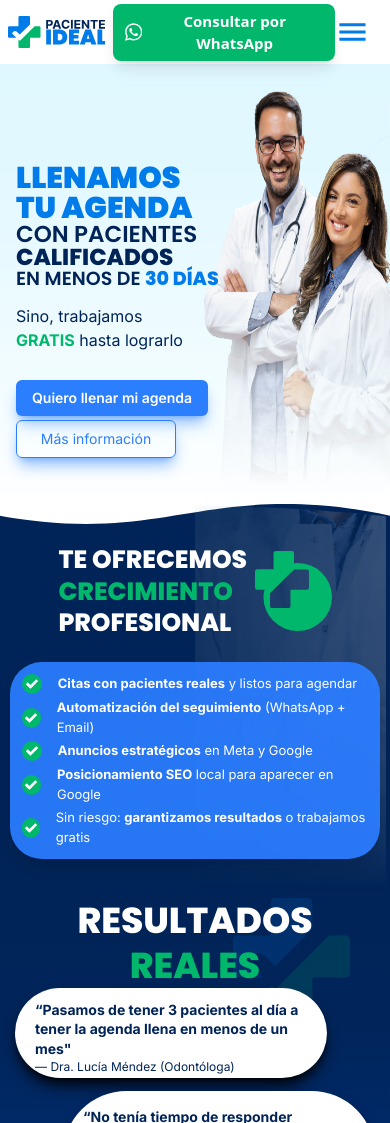
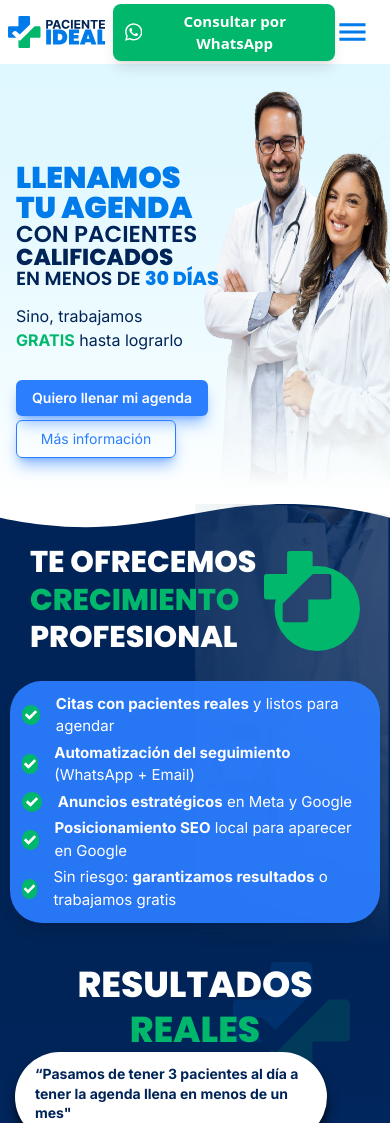
Before and after one commit to JeisonBalduz/Cesar-run, a website: page index.html in a window 390 px wide. Shown: the top 1123 px of the page. Drawn offline with nearby package versions, Linux system fonts and the light colour scheme; a script that the page names is missing.

Commit message:
pantallas final

```diff
--- a/index.html
+++ b/index.html
@@ -193,7 +193,7 @@
     </section>
 
     <!-- ===== SECCIÓN BENEFICIOS ===== -->
-    <section id="beneficios" class="section2 w-screen  relative z-10 -mt-[1px]">
+    <section id="beneficios" class="section2 w-screen  relative z-10 -mt-[1px] ">
         <div>
             <svg xmlns="http://www.w3.org/2000/svg" viewBox="0 0 1920.34 952.16"
                 class="svg2 absolute top-0 left-0 w-full h-full" preserveAspectRatio="none">
@@ -217,19 +217,19 @@
             <div class="absolute right-0 top-0 bottom-0 h-full w-1/2 m-0 p-0 overflow-hidden ">
                 <img class="beneficio_img1 imagen-manosdoc absolute right-0 top-0 h-full w-auto object-contain md:object-cover m-0 p-0 overflow-hidden "
                     src="src/webs/crecimiento_freepikimagesection2.webp" alt="Imagen de crecimiento"
-                    style="top: 0.5%;right: -3%;max-width: none;" />
+                    style="top: -0.5%;right: -5%;max-width: none;" />
             </div>
             <div class="relative w-full flex items-center flex-col justify-center sm:mt-1">
                 <!-- Texto de fondo, posicionado absolutamente a la izquierda -->
                 <div class="flex  md:flex-row items-center justify-center sm:gap-6 sm:w-full sm:mx-auto xl:mt-20">
                     <h2
-                        class="max-md:mr-2 pop max-sm:text-[25px] md:text-5xl xl:text-6xl  font-extrabold text-white leading-tight text-left">
+                        class="max-md:mr-2 pop max-sm:text-[30px] md:text-5xl xl:text-6xl  font-extrabold text-white leading-tight text-left">
                         <span class="pop block">TE OFRECEMOS</span>
                         <span class="pop block text-mintgreen">CRECIMIENTO</span>
                         <span class="pop block">PROFESIONAL</span>
                     </h2>
                     <img src="src/svg/icon_integration2.svg" alt="icono"
-                        class="sm:w-40 sm:h-40 xl:w-75 xl:h-60 md:flex-shrink-0 max-sm:h-20" />
+                        class="sm:w-40 sm:h-40 xl:w-75 xl:h-60 md:flex-shrink-0 max-sm:h-25" />
                 </div>
                 <div
                     class="w-full absolute left-10 top-1/2 -translate-y-1/2 pointer-events-none select-none z-0 letras-section2 max-sm:hidden">
@@ -241,10 +241,9 @@
                     </h1>
                 </div>
                 <!-- Bloque azul centrado en la pantalla -->
-                <div
-                    class="max-sm:w-[95vw] relative z-10 flex flex-col items-center w-full max-w-2xl xl:max-w-3xl conten_menu mx-auto">
+                <div class="max-sm:w-[95vw] relative z-10 flex flex-col items-center w-full max-w-2xl xl:max-w-3xl conten_menu mx-auto">
                     <ul
-                        class="intel lista_benificio mt-6 bg-blue-500/90 rounded-4xl max-sm:px-3  max-sm:py-3 sm:px-10 sm:py-6 flex flex-col gap-1 sm:gap-3 w-full shadow-lg intel ">
+                        class="intel flex-wrap lista_benificio mt-6 bg-blue-500/90 rounded-4xl max-sm:px-3  max-sm:py-3 sm:px-10 sm:py-6 flex flex-col gap-1 sm:gap-3 w-full shadow-lg intel ">
                         <li class="flex items-center text-white md:text-lg xl:text-2xl">
                             <div
                                 class="flex items-center justify-center rounded-full bg-mintgreen w-6 h-6 max-sm:w-[30px] max-sm:h-[30px] me-4">
@@ -294,8 +293,7 @@
     </section>
 
     <!-- ===== SECCIÓN RESULTADOS ===== -->
-    <section id="resultados"
-        class="section3 bg-lightblue w-screen h-screen flex md:items-center justify-center relative z-30 -mt-[1px] max-sm:h-[400px]">
+    <section id="resultados" class="section3 bg-lightblue w-screen h-screen flex md:items-center justify-center relative z-30 -mt-[1px] max-sm:h-[400px]">
         <svg xmlns="http://www.w3.org/2000/svg" xmlns:xlink="http://www.w3.org/1999/xlink" viewBox="0 0 1920.34 990"
             class="absolute top-0 left-0 w-full h-full" preserveAspectRatio="none">
             <defs>
--- a/src/css/layoutlarge.css
+++ b/src/css/layoutlarge.css
@@ -111,7 +111,7 @@
 
 
     .lista_benificio li span {
-        font-size: 13px
+        font-size: 15px
     }
 
     .circuloverde{
```
Also changed, not shown: src/output.css.
